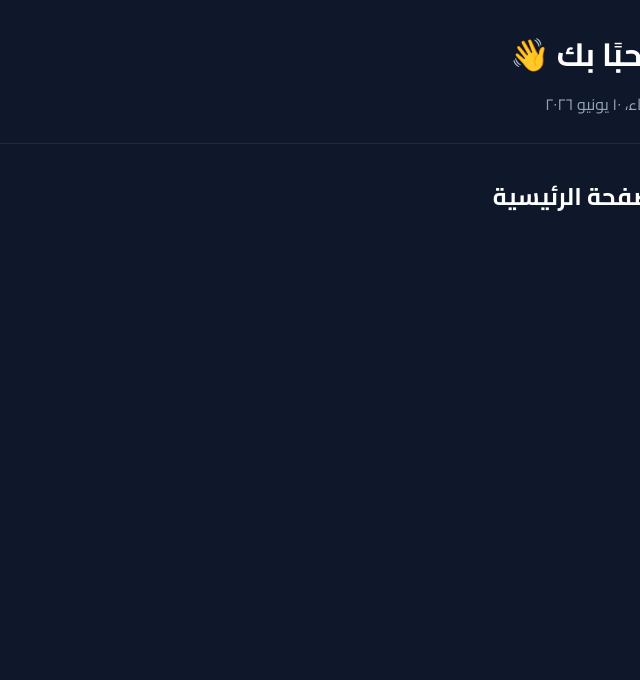
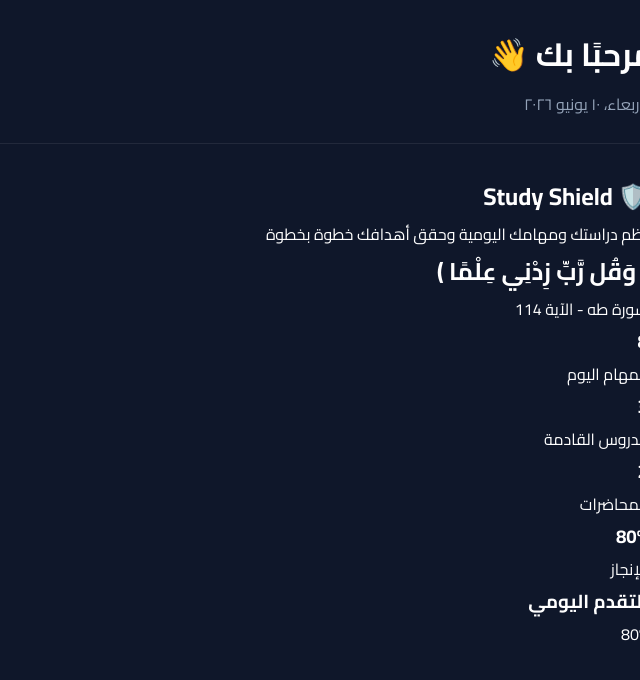
Before and after one commit to bt3762334-commits/study-shield, a React (Vite) app: page / in a window 1280 px wide. Shown: the top 680 px of the page, without its empty margins (640-1280 px from the left). Built offline with nearby package versions, Linux system fonts and the light colour scheme.

Commit message:
Update Home.jsx

```diff
--- a/src/pages/Home.jsx
+++ b/src/pages/Home.jsx
@@ -1,9 +1,33 @@
 import MainLayout from "../layout/MainLayout";
+import verse from "../data/quranVerse";
+
+import StatCard from "../components/ui/StatCard";
+import ProgressCard from "../components/ui/ProgressCard";
 
 export default function Home() {
   return (
     <MainLayout>
-      <h2>الصفحة الرئيسية</h2>
+      <section className="hero">
+        <h1>🛡️ Study Shield</h1>
+
+        <p>
+          نظم دراستك ومهامك اليومية وحقق أهدافك خطوة بخطوة
+        </p>
+      </section>
+
+      <section className="verse-card">
+        <h2>{verse.text}</h2>
+        <span>{verse.source}</span>
+      </section>
+
+      <section className="stats-grid">
+        <StatCard title="المهام اليوم" value="8" />
+        <StatCard title="الدروس القادمة" value="3" />
+        <StatCard title="المحاضرات" value="2" />
+        <StatCard title="الإنجاز" value="80%" />
+      </section>
+
+      <ProgressCard />
     </MainLayout>
   );
 }
```
